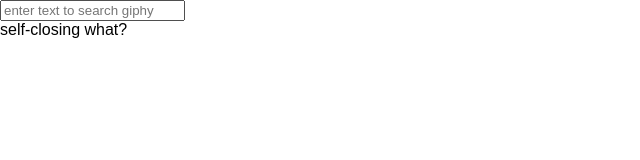
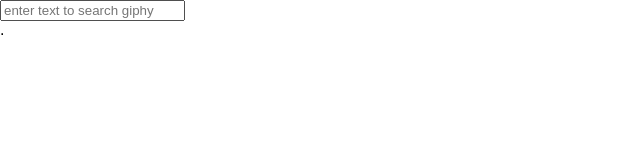
Before and after one commit to jmzaleski/react-101-search-ts, a React (Create React App) app: page / in a window 1280 px wide. Shown: the top 160 px of the page, without its empty margins (0-640 px from the left). Built offline with nearby package versions, Linux system fonts and the light colour scheme.

Commit message:
weird workaround for empy div in JSX

```diff
--- a/src/components/GifModal.tsx
+++ b/src/components/GifModal.tsx
@@ -19,9 +19,10 @@ interface IGifModalProps {
 
 export function GifModal(props: IGifModalProps) {
     if (!props.modalIsOpen || props.selectedGiphyObj == null){
-        return <div>self-closing what? </div> // TODO: why doesn't it accept <div></div>
+        return <div>.</div> // weirdly JSX fails to compile without the .
     }
-    // avoid lambdas in JSX because tslint fails
+    // we need to close over props. natural way would be to use a => in jsx
+    // but tslint says to avoid lambdas in JSX because of performance issues
     const modalCloseCallbackClosure : tModalCloseCallback =  () => props.modalCloseCallback();
 
     return (
```
